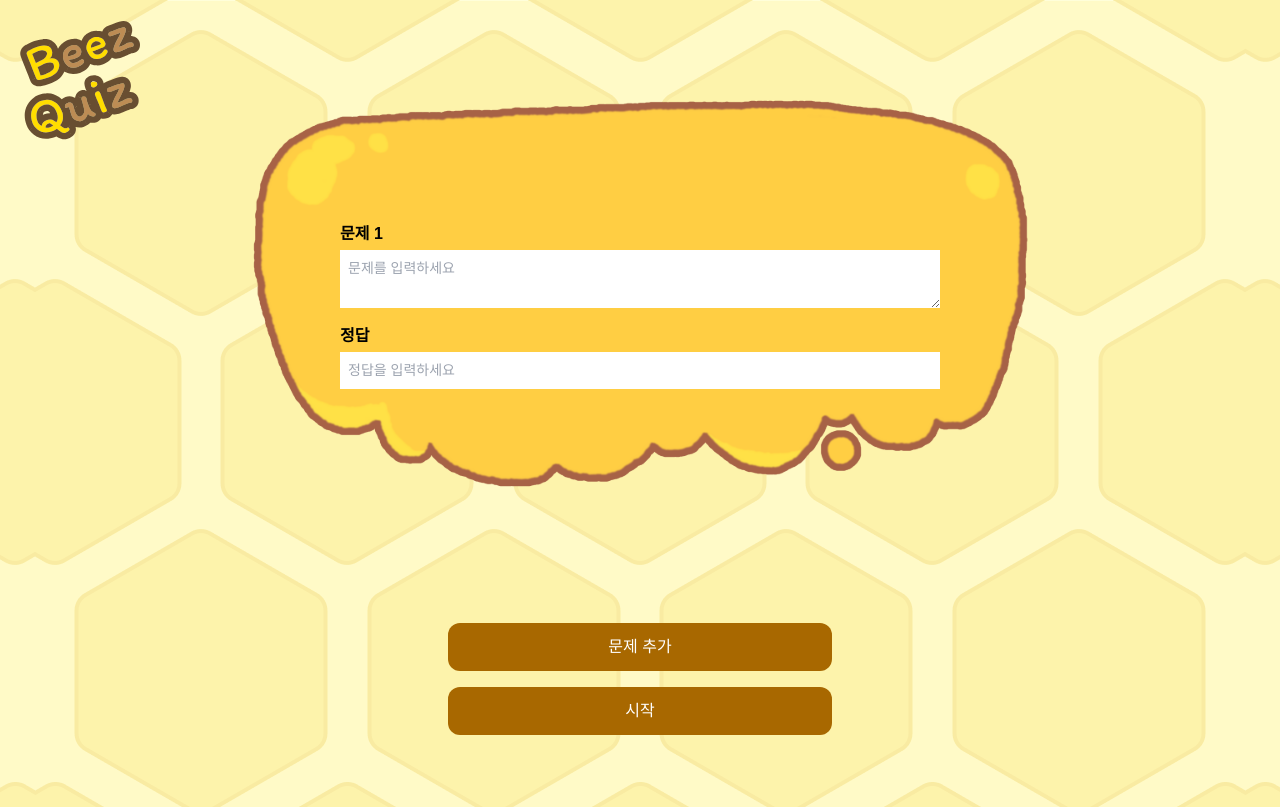
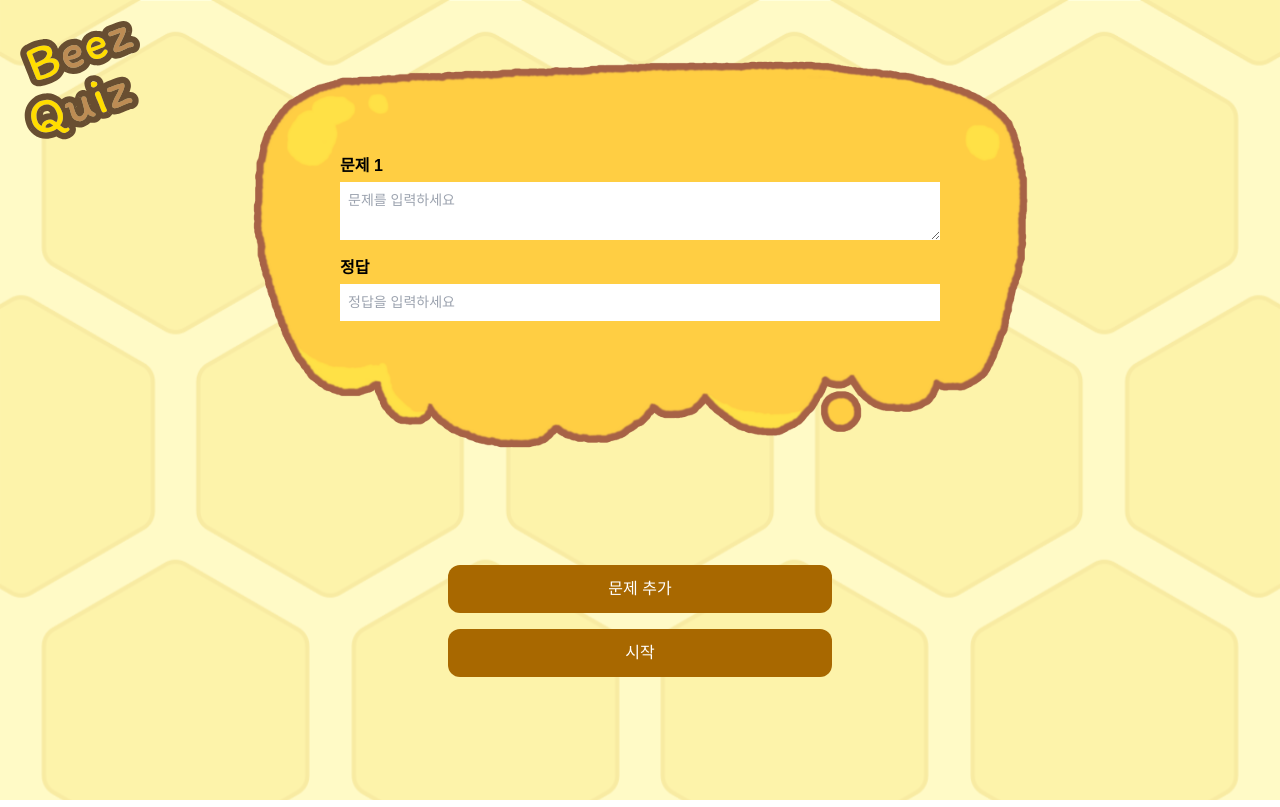
Before and after one commit to MinJae0528/beezquiz-frontend, a React (Create React App) app: page /create-quiz in a window 1280 px wide. Built offline with nearby package versions, Linux system fonts and the light colour scheme.

Commit message:
CSS 수정정

```diff
--- a/src/style/CreateQuiz.css
+++ b/src/style/CreateQuiz.css
@@ -1,11 +1,12 @@
 html, body {
     margin: 0;
     padding: 0;
+    width: 100%;
     height: 100%;
     background-image: url('../img/quizBackground.svg');
     background-repeat: repeat;
     background-position: center top;
-    background-size: auto;
+    background-size: cover;
     background-attachment: fixed;
   }
 
@@ -32,13 +33,13 @@ html, body {
     background-size: contain;
     width: 80vw;
     max-width: 800px;
-    aspect-ratio: 1.4 / 1;
-    margin: 20px auto;
+    aspect-ratio: 1.5 / 1;
+    margin:auto;
     display: flex;
     flex-direction: column;
     align-items: center;
     justify-content: center;
-    padding: 0;
+    padding-bottom: 4.5%;
     box-sizing: border-box;
   }
 
```
